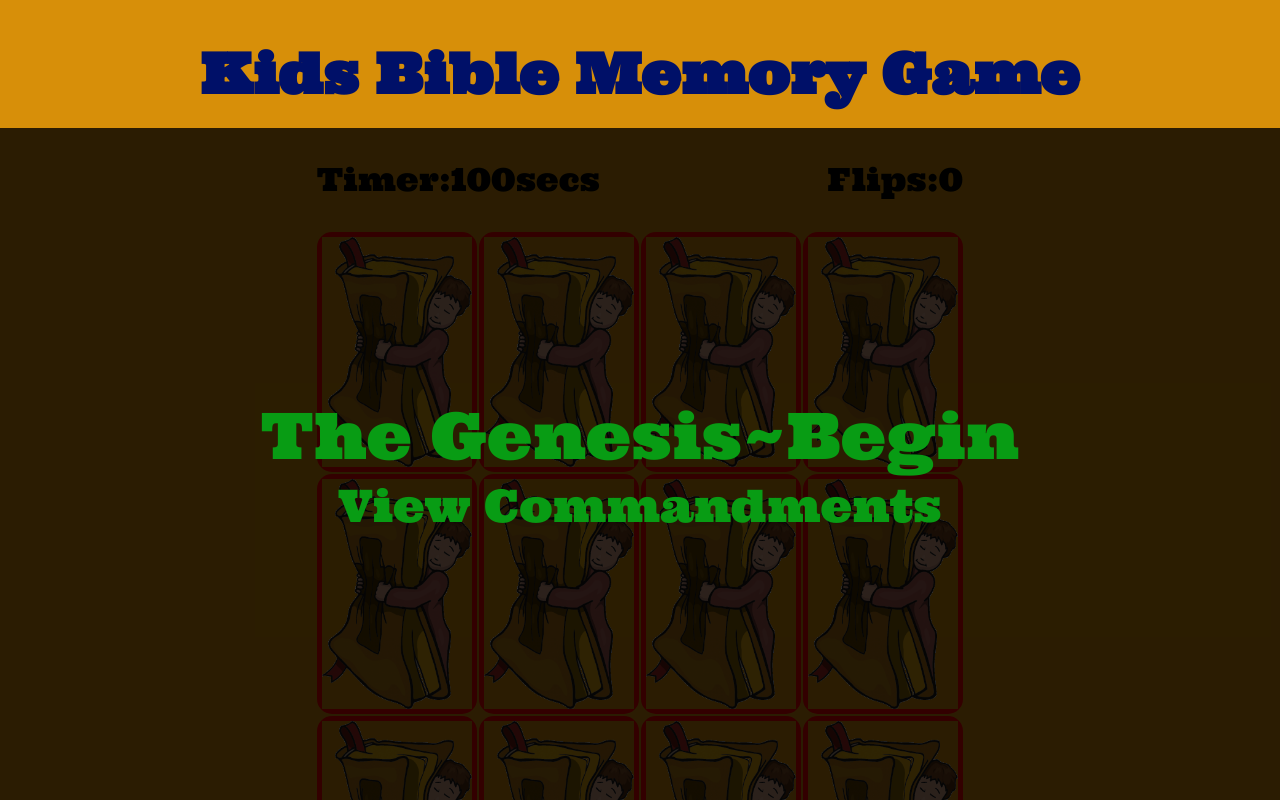
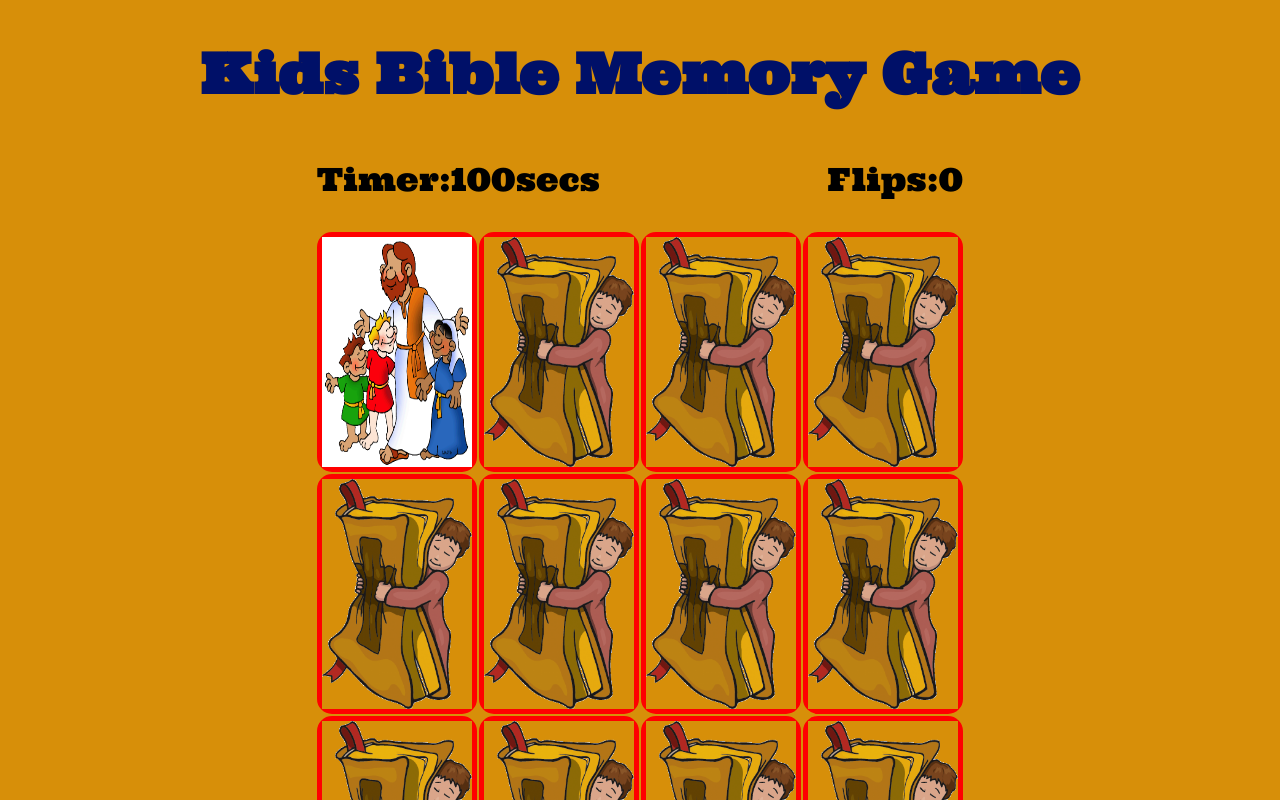
Before and after one commit to Code-Institute-Submissions/ms2-project-game, a plain HTML site: page index.html in a window 1280 px wide. Shown: the top 800 px of the page. Drawn offline with Linux system fonts and the light colour scheme.

Commit message:
Updated index.html and style.css

```diff
--- a/assets/css/style.css
+++ b/assets/css/style.css
@@ -58,6 +58,8 @@ body {
     border: solid 5px red;
     border-radius: 15px;
     position: relative;
+    transform: scale(1);
+    transform-style: preserve-3d;
 }
 
 .card:active {
--- a/index.html
+++ b/index.html
@@ -11,7 +11,7 @@
     <h1 class="game-title">Kids Bible Memory Game</h1>
 
     <!-- Overlay Segment -->
-    <div id="play" class="overlay-msg visible">
+    <div id="play" class="overlay-msg">
         The Genesis~Begin
         <span id="rules" class="overlay-msg-small">View Commandments</span>
     </div>
@@ -36,7 +36,7 @@
         </div>
 
         <!-- The Board Game -->
-        <div class="card">
+        <div class="card visible">
             <img class="front-card" src="assets/img/jkids.gif" alt="JKids" />
             <img class="back-card" src="assets/img/biblehug.png" alt="Hug" />
         </div>
```
